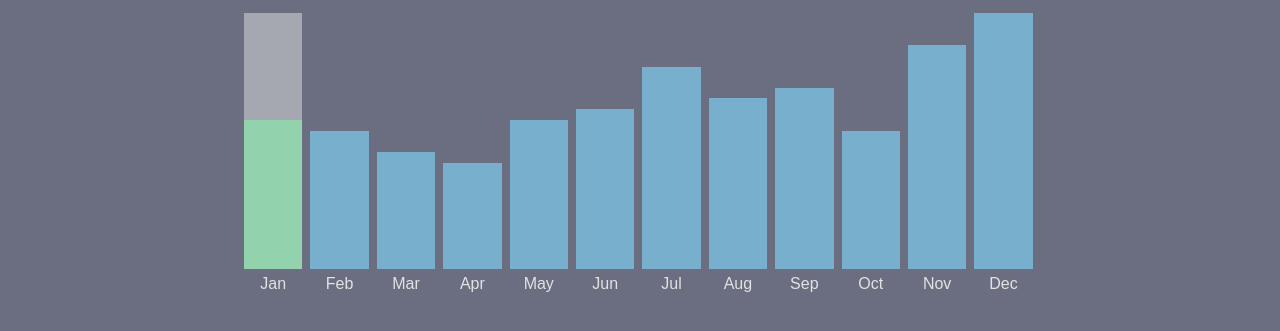
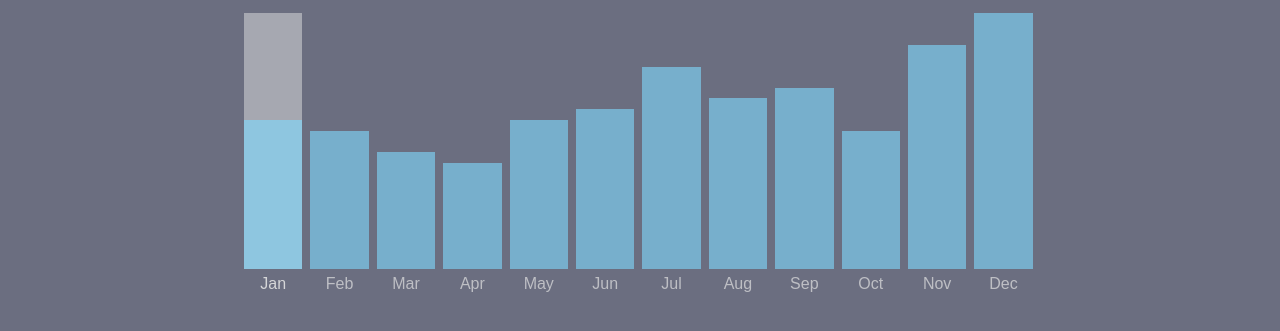
Before and after one commit to lorefranko/dsn1678-exercise-2, a plain HTML site: page index.html in a window 1280 px wide. In both pictures the pointer is over the item 273 px from the left and 256 px from the top of the page. Shown: the part 115-446 px from the top of the page. Drawn offline with Linux system fonts and the light colour scheme.

Commit message:
fixed transitions

```diff
--- a/css/general.css
+++ b/css/general.css
@@ -70,33 +70,28 @@ body {
 
   color: #e2e2e2;
   text-decoration: none;
- transition: all 1000ms linear;
+
 }
 
 .chart__item:hover,
 .chart__item:focus,
 .chart__item:active {
     background-color: rgba(225, 225, 225, 0.5);
+    transition: all 100ms linear;
 }
 
-.chart__label:hover,
-.chart__label:focus,
-.chart__label:active {
-    color: rgba(134, 238, 170, 0.6);
+.chart__item:hover .chart__label {
+    color: rgba(225, 225, 225, 0.9);
 }
 
-.chart__bar:hover,
-.chart__bar:focus,
-.chart__bar:active {
-    background-color: rgba(134, 238, 170, 0.6);
-}
 
 .chart__label {
   bottom: -1.7em;
   position: absolute;
   width: 100%;
-
+  color: rgba(225, 225, 225, 0.7);
   text-align: center;
+   transition: color 100ms linear;
 }
 
 .chart__bar-wrap {
@@ -113,7 +108,7 @@ body {
   top: 0;
 
   background-color: rgba(127, 219, 255, 0.6);
-  transition: background-color 1000ms linear;
+
 }
 
 
```
